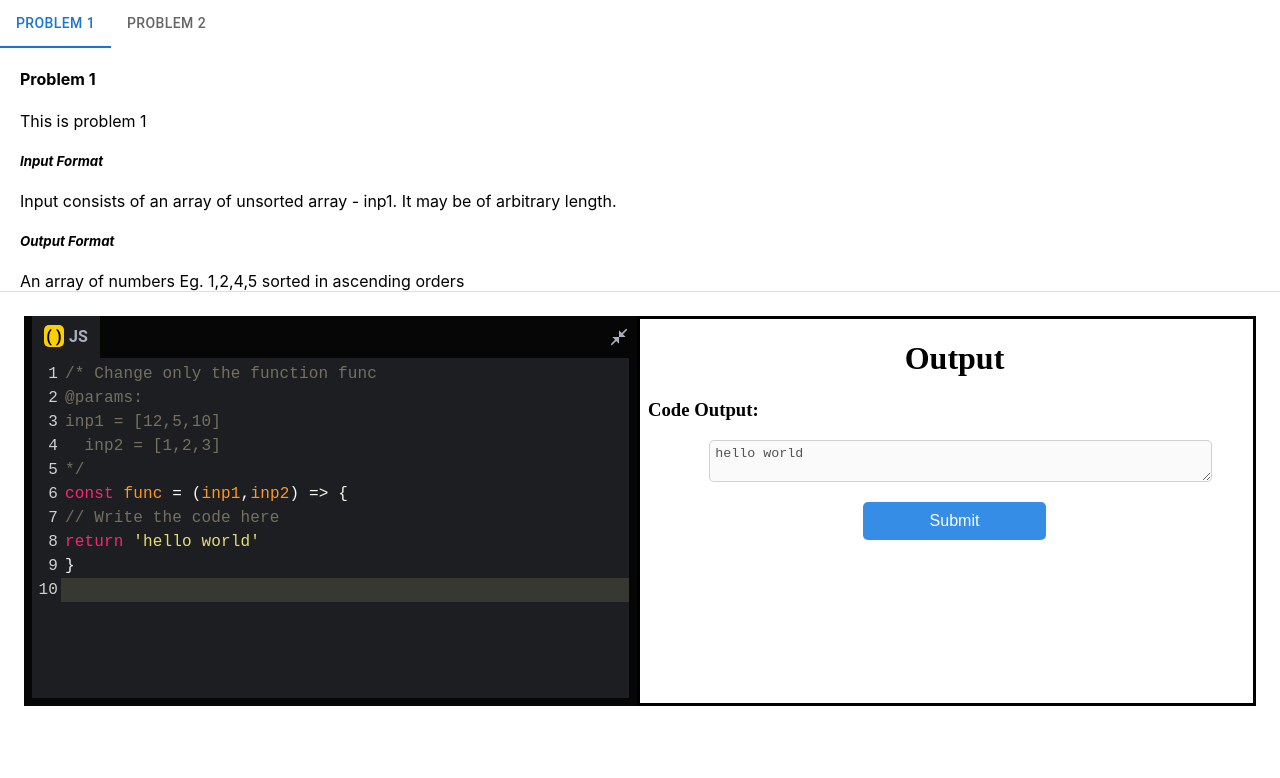
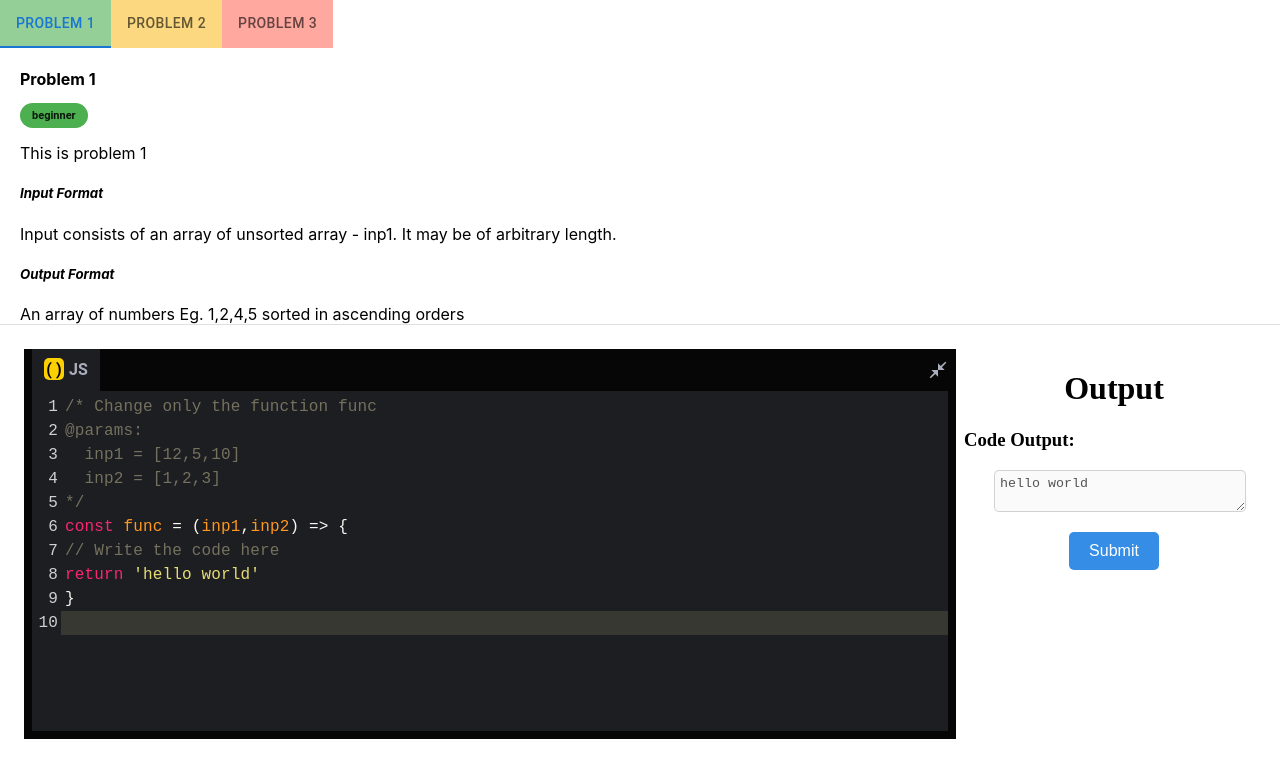
Before and after one commit to virtual-labs/comp-code-editor, a React (Create React App) app: page / in a window 1280 px wide. Shown: the top 778 px of the page. Built offline with nearby package versions, Linux system fonts and the light colour scheme.

Commit message:
Removed compile errors and adding Problem Tab Difficulty Feature

```diff
--- a/public/code-assessment.json
+++ b/public/code-assessment.json
@@ -10,7 +10,8 @@
             ],
             "expected": [5,10,12],
             "inputs description": "Input consists of an array of unsorted array - inp1. It may be of arbitrary length.",
-            "expected description": "An array of numbers Eg. 1,2,4,5 sorted in ascending orders"
+            "expected description": "An array of numbers Eg. 1,2,4,5 sorted in ascending orders",
+            "difficulty": "beginner"
         },
         {
             "problem name": "Problem 2",
@@ -19,8 +20,22 @@
                 [1,2,3],
                 [12,5,10]
             ],
+            "expected": [1, 2, 3],
             "inputs description": "Input consists of an array of unsorted array - inp1. It may be of arbitrary length.",
-            "expected description": "An array of numbers Eg. 1,2,4,5 sorted in ascending orders"
+            "expected description": "An array of numbers Eg. 1,2,4,5 sorted in ascending orders",
+            "difficulty": "intermediate"
+        },
+        {
+            "problem name": "Problem 3",
+            "description": "This is problem 3",
+            "inputs": [
+                [1,2,3],
+                [12,5,10]
+            ],
+            "expected": [1, 2, 3],
+            "inputs description": "Input consists of an array of unsorted array - inp1. It may be of arbitrary length.",
+            "expected description": "An array of numbers Eg. 1,2,4,5 sorted in ascending orders",
+            "difficulty": "advanced"
         }
     ]
 }
--- a/src/App.js
+++ b/src/App.js
@@ -1,4 +1,3 @@
-import { useState } from 'react'
 import Home from './components/Home'
 import './App.css'
 
--- a/src/components/Home/index.jsx
+++ b/src/components/Home/index.jsx
@@ -2,13 +2,13 @@ import WebEditor from '../WebEditor'
 import LanguageEditor from '../LanguageEditor'
 
 const Home = (props) => {
-  if (props.type == 'webeditor') {
+  if (props.type === 'webeditor') {
     return (
       <>
         <WebEditor />
       </>
     )
-  } else if (props.type == 'language') {
+  } else if (props.type === 'language') {
     return (
       <>
         <LanguageEditor language={props.language} />
--- a/src/components/LanguageEditor/index.jsx
+++ b/src/components/LanguageEditor/index.jsx
@@ -6,31 +6,31 @@ import Python from './python'
 import Clike from './clike'
 
 function index(props) {
-  if (props.language == 'javascript') {
+  if (props.language === 'javascript') {
     return (
       <>
         <Javascript />
       </>
     )
-  } else if (props.language == 'html') {
+  } else if (props.language === 'html') {
     return (
       <>
         <Html />
       </>
     )
-  } else if (props.language == 'css') {
+  } else if (props.language === 'css') {
     return (
       <>
         <Css />
       </>
     )
-  } else if (props.language == 'python') {
+  } else if (props.language === 'python') {
     return (
       <>
         <Python />
       </>
     )
-  } else if (props.language == 'c' || props.language == 'cpp') {
+  } else if (props.language === 'c' || props.language === 'cpp') {
     return (
       <>
         <Clike />
--- a/src/components/WebEditor/DataProvider.jsx
+++ b/src/components/WebEditor/DataProvider.jsx
@@ -6,7 +6,6 @@ const DataProvider = ({ children }) => {
   const [exp, setExp] = useState({})
   const [js, setJs] = useState('')
   const [problems, setProblems] = useState([])
-  const [experimentName, setExperimentName] = useState('')
 
   useEffect(() => {
     try {
@@ -16,10 +15,9 @@ const DataProvider = ({ children }) => {
           await response.json()
             .then(data => {
               console.log(data)
-              setExperimentName(data['experiment name'])
               setProblems(data?.problems);
               let inputs = data?.inputs?.map((inp, idx) => `inp${idx+1}`)
-              if(inputs == undefined) inputs = [];
+              if(inputs === undefined) inputs = [];
               setJs(
               `/* Change only the function func
 @params:
--- a/src/components/WebEditor/Result.jsx
+++ b/src/components/WebEditor/Result.jsx
@@ -4,24 +4,13 @@ import { DataContext } from './DataProvider'
 
 import { Box, styled } from '@mui/material'
 
-
 const Container = styled(Box)`
-  flex: 1;
-  border: 3px solid black;
+  height: 41vh;
 `
 
 const Result = () => {
   const [src, setSrc] = useState('')
   const { js, exp } = useContext(DataContext)
-  const [attempts, setAttempts] = useState(1)
-
-  // useEffect(() => {
-  //   console.log(attempts)
-  // }, [attempts])
-
-  const update = (setAttempts) => {
-    setAttempts(att => att - 1)
-  }
 
   const srcCode = `
   <!DOCTYPE html>
@@ -106,8 +95,8 @@ const Result = () => {
       </div>
       <script>
         document.getElementById('expected-result').innerHTML = ${JSON.stringify(
-          exp?.expected
-        )};
+    exp?.expected
+  )};
 
         let acc = document.getElementById("accordion");
         let expected_output = document.getElementById("expected-result");
@@ -135,11 +124,12 @@ const Result = () => {
 
 
         function checkOutput() {
-          let expectedOutput = String(${JSON.stringify(exp?.expected)});
+          let expectedOutputs = Array.isArray(exp?.expected) ? exp.expected : [String(exp?.expected)];
           let actualOutput = String(x);
           let submitButton = document.getElementById('submit-button');
           document.getElementById("expected-result-header").style.display = "block";
-          if (expectedOutput === actualOutput) {
+
+          if (expectedOutputs.includes(actualOutput)) {
             document.getElementById('result-announce-correct').style.display = 'flex';
             let result_announce_span = document.getElementById('result-announce-result-correct')
             document.getElementById('result-announce-incorrect').style.display = 'none';
@@ -169,7 +159,7 @@ const Result = () => {
     }, 250)
 
     return () => clearTimeout(timeout)
-  }, [js])
+  }, [ srcCode ])
 
   return (
     <Container>
@@ -181,8 +171,9 @@ const Result = () => {
         width='100%'
         height='100%'
         id='result'
-        style={{height: '100%'}}
+        style={{ height: '100%' }}
       />
+
     </Container>
   )
 }
--- a/src/components/WebEditor/index.jsx
+++ b/src/components/WebEditor/index.jsx
@@ -1,8 +1,4 @@
-import Code from './Code'
-import Result from './Result'
-import Header from './Header'
 import DataProvider from './DataProvider'
-import { useEffect, useState } from 'react'
 import BasicTabs from './tabs'
 
 // const Home = () => {
--- a/src/components/WebEditor/tabs.jsx
+++ b/src/components/WebEditor/tabs.jsx
@@ -4,10 +4,42 @@ import Tabs from '@mui/material/Tabs';
 import Tab from '@mui/material/Tab';
 import Typography from '@mui/material/Typography';
 import Box from '@mui/material/Box';
-import Code from './Code'
-import Result from './Result'
-import { DataContext } from './DataProvider'
-import Header from './Header'
+
+import Code from './Code';
+import Result from './Result';
+import { DataContext } from './DataProvider';
+import { Chip, styled } from '@mui/material';
+import { green, yellow } from '@mui/material/colors';
+import { alpha } from '@mui/material/styles';
+
+
+const DifficultyChip = styled(Chip)`
+  margin-top: 5px;
+  margin-bottom: 15px; /* Increased bottom margin */
+  font-weight: bold;
+  font-size: 11px; /* Reduced font size */
+  padding: 0; /* Remove padding */
+  height: 25px; /* Adjust height */
+`;
+
+// Utility function to get difficulty color
+function getDifficultyColor(difficulty) {
+  switch (difficulty) {
+    case 'beginner':
+      return green[500];
+    case 'intermediate':
+      return yellow[700];
+    case 'advanced':
+      return '#FF6F61';
+    default:
+      return 'default';
+  }
+}
+
+// Function to get a lighter shade of a color using alpha function
+function getLighterColor(color, opacity) {
+  return alpha(color, opacity);
+}
 
 function CustomTabPanel(props) {
   const { children, value, index, ...other } = props;
@@ -44,25 +76,25 @@ function a11yProps(index) {
 
 export default function BasicTabs() {
   const [value, setValue] = React.useState(0);
-  const { js, setJs, problems, exp, setExp } = React.useContext(DataContext)
+  const { setJs, problems, setExp } = React.useContext(DataContext);
 
   React.useEffect(() => {
-    let data = problems[value]
-    setExp(data)
-    let inputs = data?.inputs?.map((inp, idx) => `inp${idx+1}`)
-    if(inputs == undefined) inputs = [];
+    let data = problems[value];
+    setExp(data);
+    let inputs = data?.inputs?.map((inp, idx) => `inp${idx + 1}`);
+    if (inputs === undefined) inputs = [];
     setJs(
       `/* Change only the function func
 @params:
-${inputs?.map((inp,idx) => `${inp} = ${JSON.stringify(data?.inputs[idx])}`).join('\n  ')}
+${'  ' + inputs?.map((inp, idx) => `${inp} = ${JSON.stringify(data?.inputs[idx])}`).join('\n  ')}
 */
 const func = (${String(inputs)}) => {
 // Write the code here
 return 'hello world'
 }
-    `)
-  }, [value, problems])
-
+    `
+    );
+  }, [value, problems, setExp, setJs]);
 
   const handleChange = (event, newValue) => {
     setValue(newValue);
@@ -73,34 +105,42 @@ return 'hello world'
       <Box sx={{ borderBottom: 1, borderColor: 'divider' }}>
         <Tabs value={value} onChange={handleChange} aria-label="basic tabs example">
           {problems.map((element, idx) => {
-            // return <Tab label=`Item ${idx}` {...a11yProps(0)} />
-            let label = `Problem ${idx+1}`
-            return <Tab label={label} {...a11yProps(idx)} />
-        })
-        }
+            let label = `Problem ${idx + 1}`;
+            let difficulty = problems[idx]?.difficulty || 'default';
+            let tabColor = getLighterColor(getDifficultyColor(difficulty), 0.6); // Adjust brightness with alpha function
+            return (
+              <Tab
+                key={idx}
+                label={label}
+                {...a11yProps(idx)}
+                sx={{ backgroundColor: tabColor }}
+              />
+            );
+          })}
         </Tabs>
-        <div className='problem-statement'>
-            <h4>{problems[value]?.['problem name']}</h4>
+
+        <div className="problem-statement">
+          <h4 style={{ marginBottom: '9px' }}>{problems[value]?.['problem name']}</h4>
+          <DifficultyChip
+            label={problems[value]?.['difficulty']}
+            style={{ backgroundColor: getDifficultyColor(problems[value]?.['difficulty']) }}
+          />
+          <br />
           <span>{problems[value]?.['description']}</span>
-            <h5 style={{fontStyle: 'italic'}}>Input Format</h5>
+          <h5 style={{ fontStyle: 'italic' }}>Input Format</h5>
           <span>{problems[value]?.['inputs description']}</span>
-            <h5 style={{fontStyle: 'italic'}}>Output Format</h5>
+          <h5 style={{ fontStyle: 'italic' }}>Output Format</h5>
           <span>{problems[value]?.['expected description']}</span>
         </div>
       </Box>
-      {
-        problems.map((element, idx) => {
-
-            return (
-                <CustomTabPanel value={value} index={idx}>
-                    <div className='parent'>
+      {problems.map((element, idx) => (
+        <CustomTabPanel value={value} index={idx} key={idx}>
+          <div className="parent">
             <Code />
             <Result />
           </div>
         </CustomTabPanel>
-            )
-        })
-      }
+      ))}
     </Box>
   );
 }
```
Also changed, not shown: 7 other files (tests, documents, lock files or other folders). Lines whose indentation alone changed are shown as unchanged.
